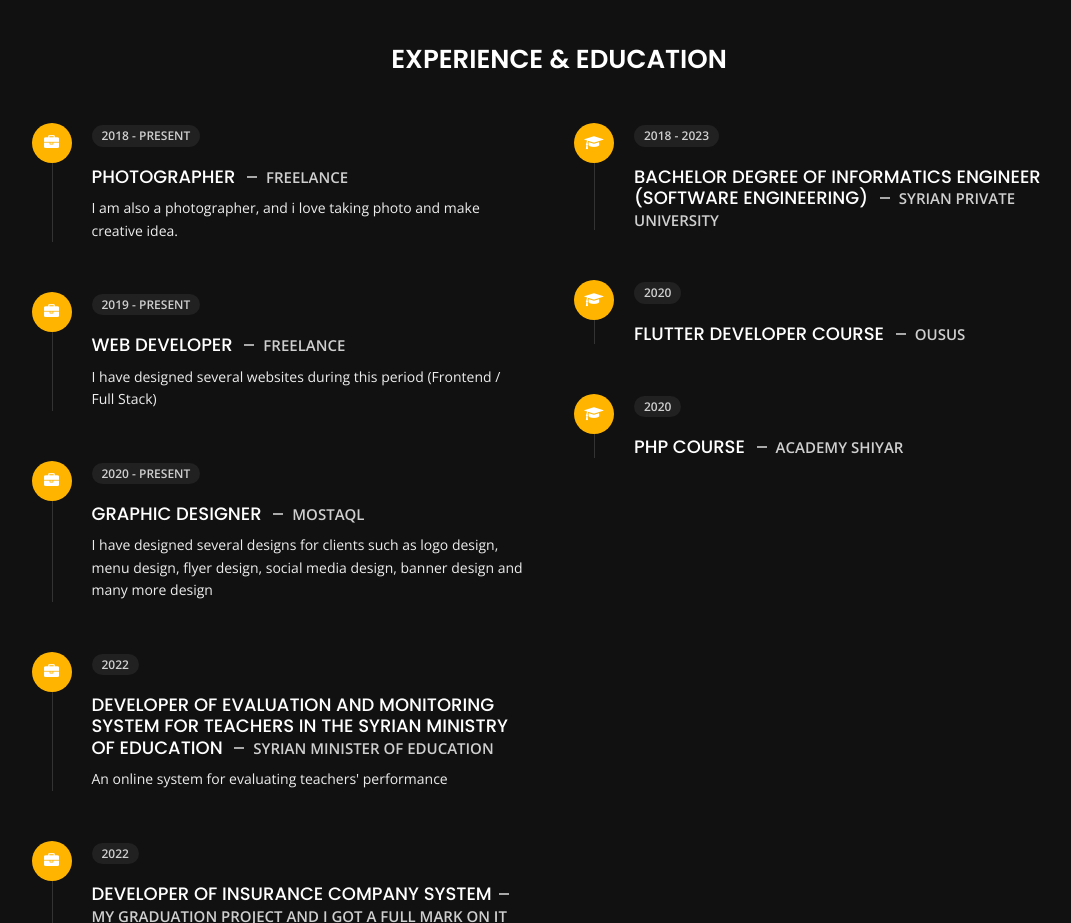
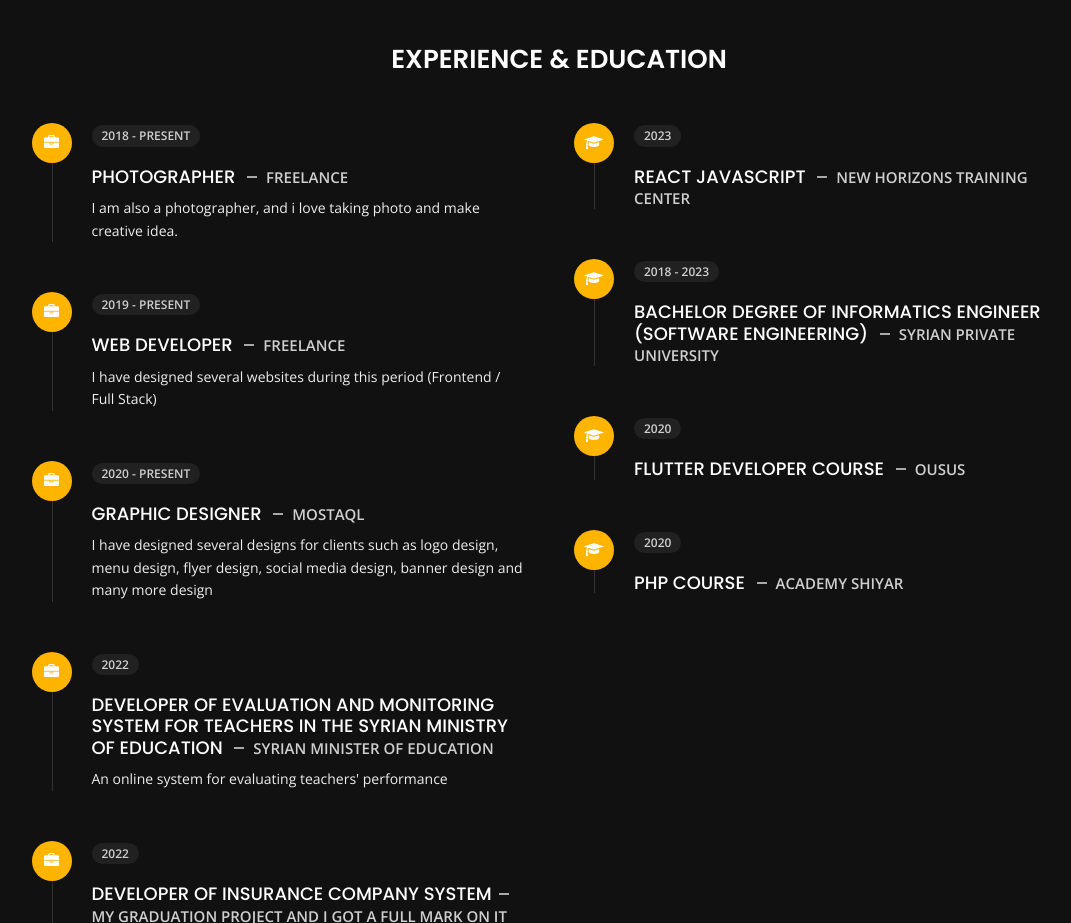
Before and after one commit to basharshaikhani/myprofitol, a plain HTML site: page about.html in a window 1280 px wide. Shown: the part 2660-3583 px from the top of the page, without its empty margins (81-1152 px from the left). Drawn offline with nearby package versions, Linux system fonts and the light colour scheme.

Commit message:
Update about.html

```diff
--- a/about.html
+++ b/about.html
@@ -592,6 +592,15 @@
                 <div class="col-lg-6 m-15px-tb">
                     <div class="resume-box">
                         <ul>
+                             <li>
+                                <div class="icon">
+                                    <i class="fa fa-graduation-cap"></i>
+                                </div>
+                                <span class="time open-sans-font text-uppercase">2023</span>
+                                <h5 class="poppins-font text-uppercase">React JavaScript <span class="place open-sans-font">
+                                    New Horizons Training Center</span></h5>
+
+                            </li>
                             <li>
                                 <div class="icon">
                                     <i class="fa fa-graduation-cap"></i>
```
